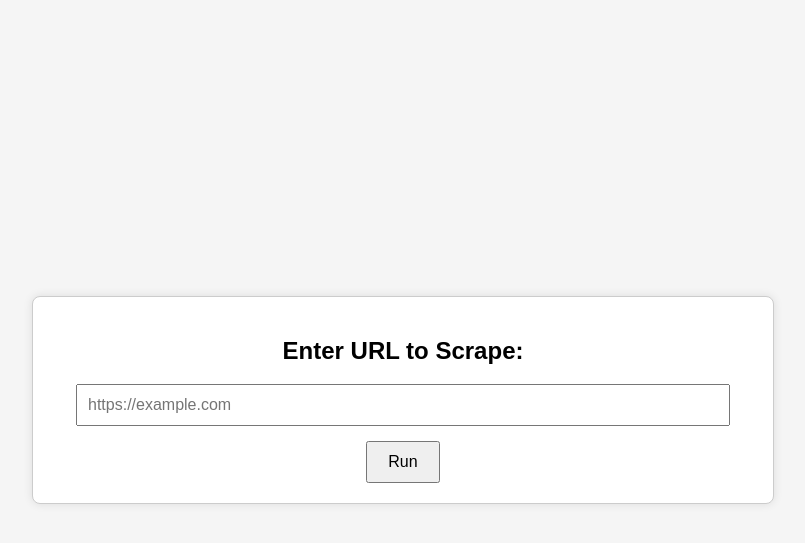
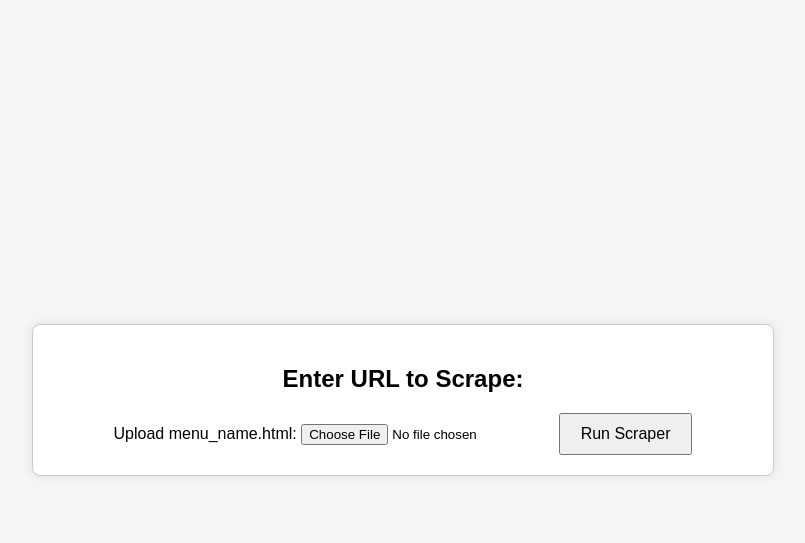
Before and after one commit to leadvictory/takeaway.com-scrapper, a Flask app: page / in a window 1280 px wide. Shown: the top 543 px of the page, without its empty margins (237-1042 px from the left). Run offline with Flask 3, Linux system fonts and the light colour scheme.

Commit message:
update template

```diff
--- a/templates/index.html
+++ b/templates/index.html
@@ -44,15 +44,10 @@
   <body>
     <div class="container">
       <h2>Enter URL to Scrape:</h2>
-      <form action="/run" method="POST">
-        <input
-          type="text"
-          name="url"
-          placeholder="https://example.com"
-          required
-        />
-        <br />
-        <button type="submit">Run</button>
+      <form action="/run" method="post" enctype="multipart/form-data">
+        <label for="html_file">Upload menu_name.html:</label>
+        <input type="file" name="html_file" accept=".html" required />
+        <button type="submit">Run Scraper</button>
       </form>
     </div>
   </body>
```
